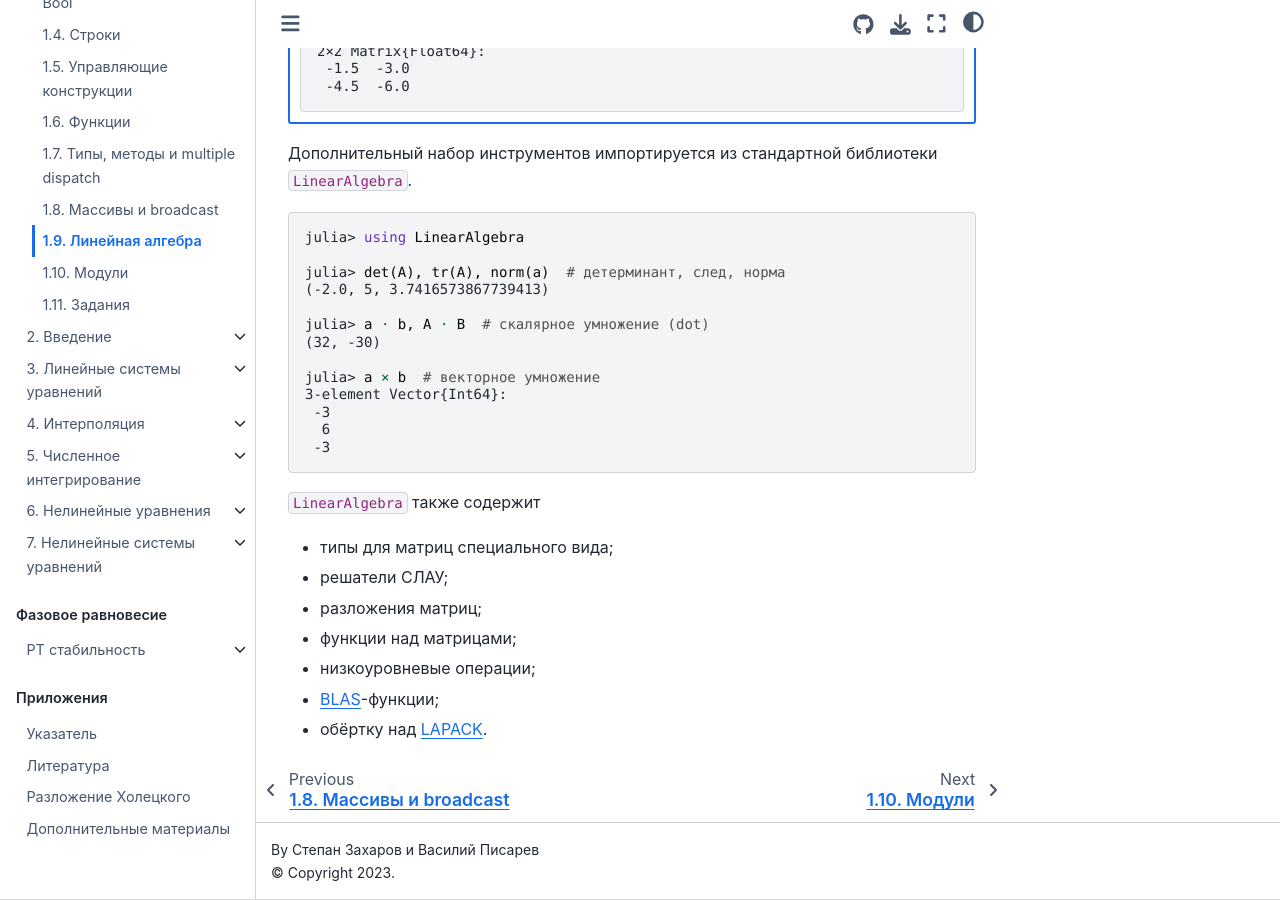
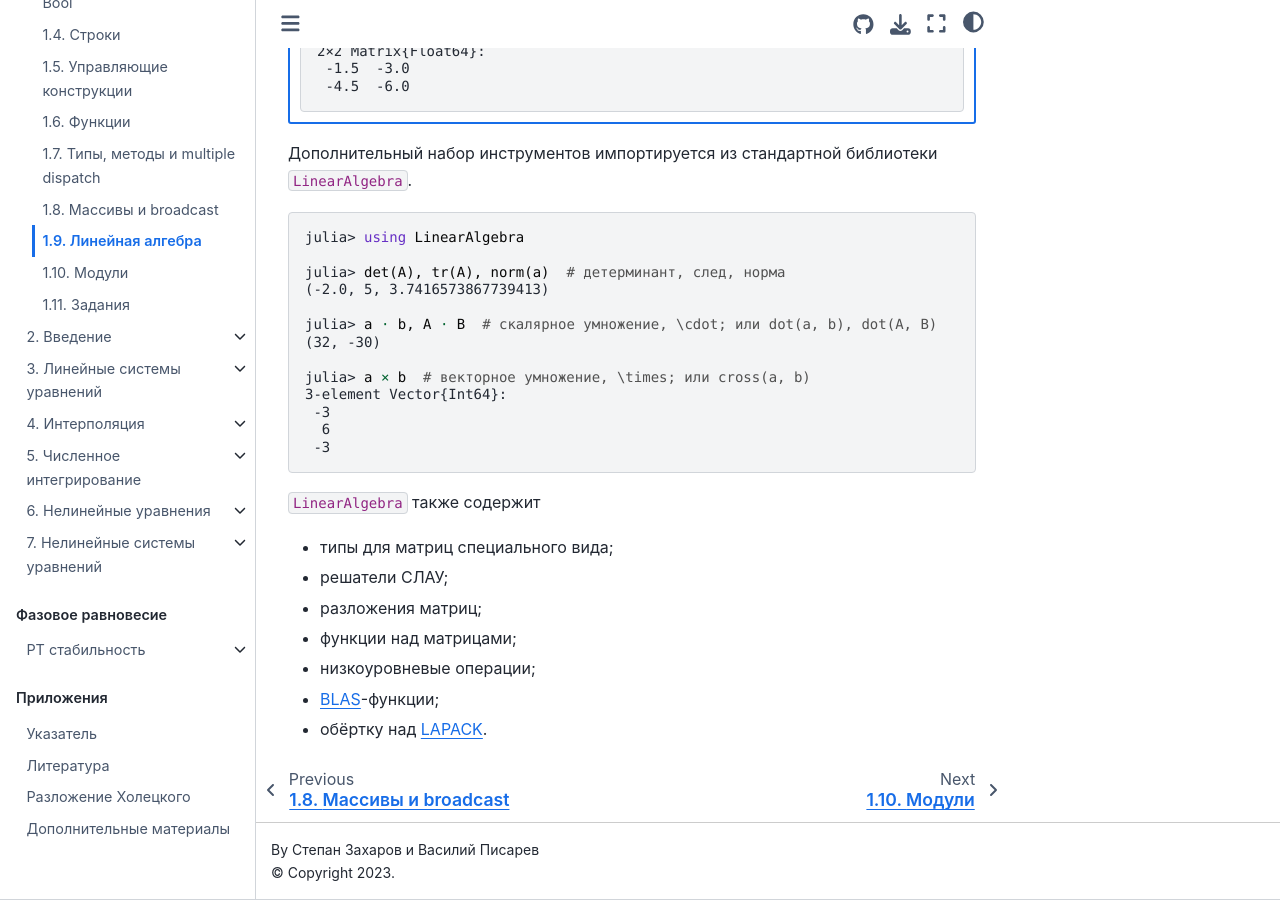
Before and after one commit to stepanzh/computational_thermodynamics, a Jupyter Book: the page built from book/julia/linearalgebra.md, in a window 1280 px wide and 900 px high, scrolled down 615 px. Built offline with Jupyter Book 1.0.4 settings and Sphinx 7.4.7 and the Sphinx Book theme 1.1.4, drawn with Linux system fonts in a browser that asks for light colours.

Commit message:
feat: julia linear algebra update

```diff
--- a/book/julia/linearalgebra.md
+++ b/book/julia/linearalgebra.md
@@ -86,10 +86,10 @@ julia> using LinearAlgebra
 julia> det(A), tr(A), norm(a)  # детерминант, след, норма
 (-2.0, 5, 3.7416573867739413)
 
-julia> a ⋅ b, A ⋅ B  # скалярное умножение (dot)
+julia> a ⋅ b, A ⋅ B  # скалярное умножение, \cdot; или dot(a, b), dot(A, B)
 (32, -30)
 
-julia> a × b  # векторное умножение
+julia> a × b  # векторное умножение, \times; или cross(a, b)
 3-element Vector{Int64}:
  -3
   6
```
